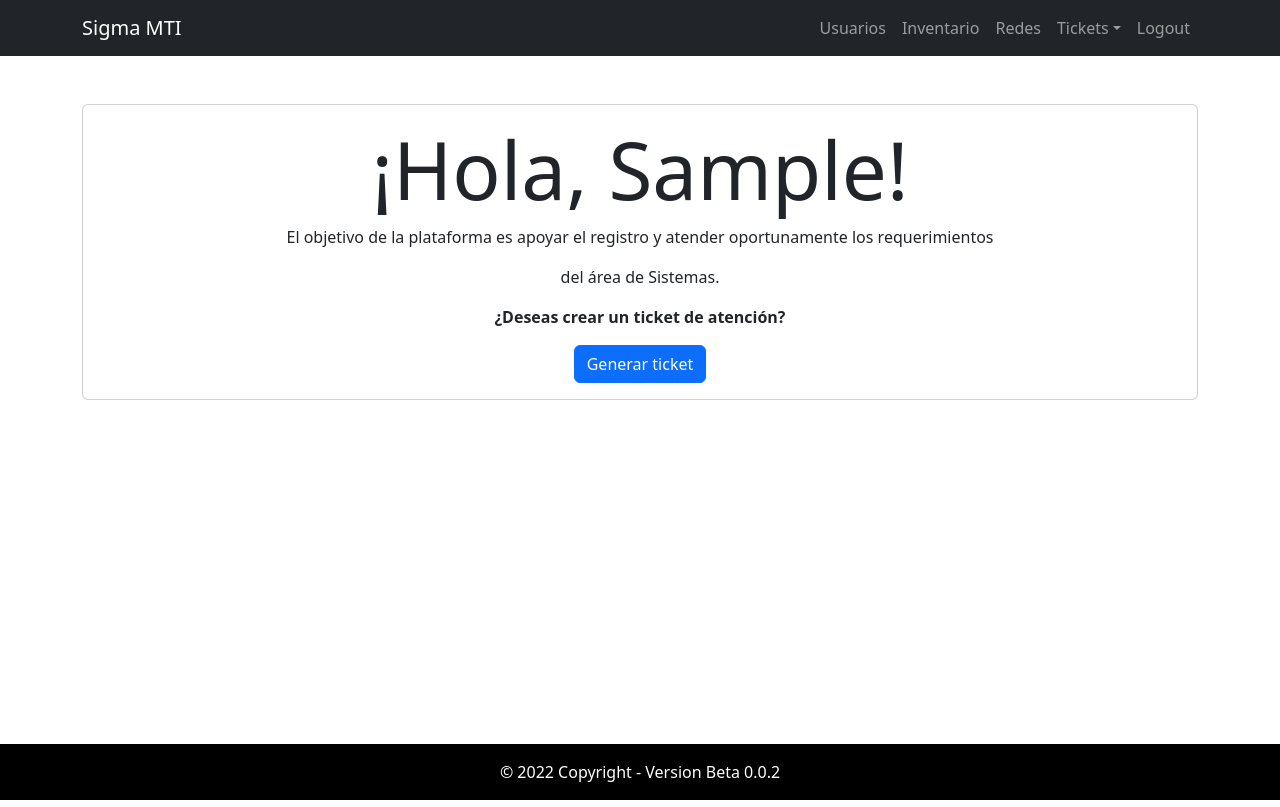
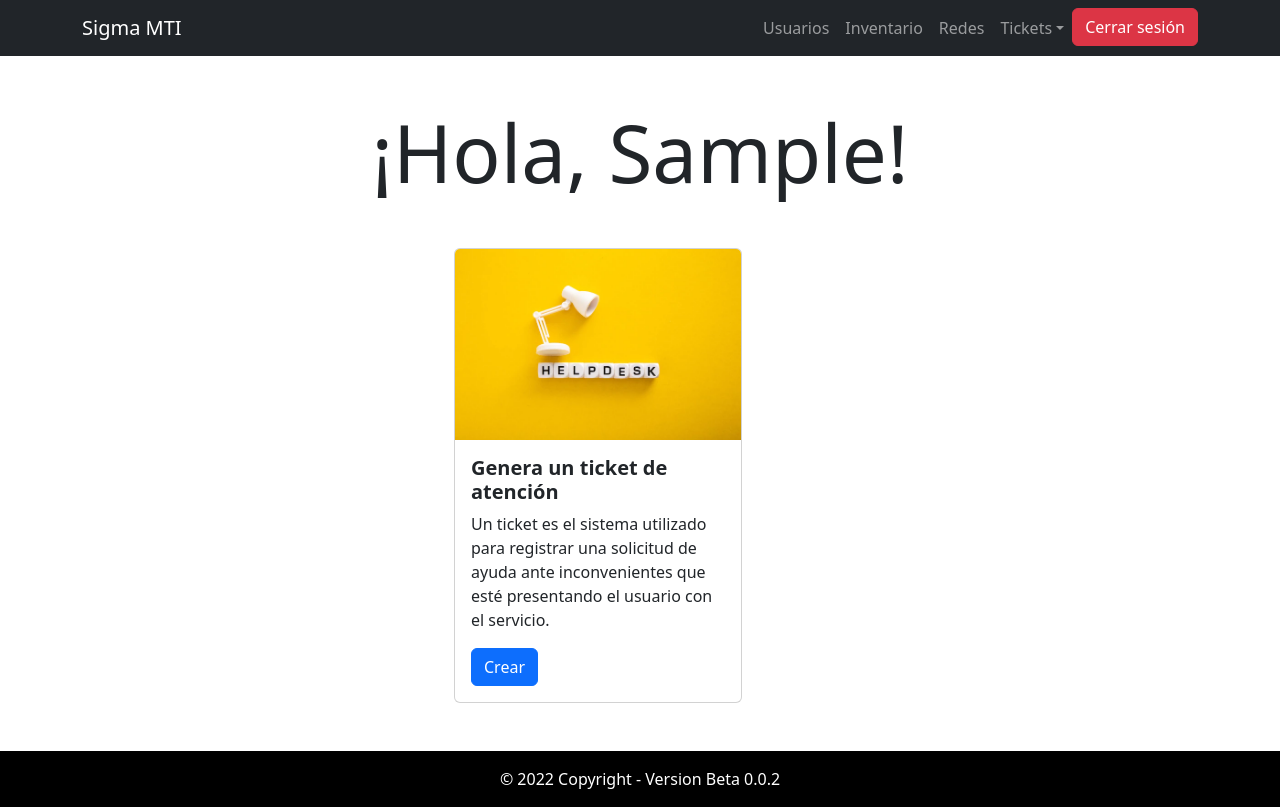
Before and after one commit to ldxsoria/mti, a Django app: page / in a window 1280 px wide. Run offline with Django 4.2, Linux system fonts and the light colour scheme; the visitor is signed in with stand-in values (Sample User, id 1).

Commit message:
mejorando main y base html

```diff
--- a/mti/settings.py
+++ b/mti/settings.py
@@ -120,6 +120,10 @@ USE_TZ = True
 
 STATIC_URL = 'static/'
 
+STATICFILES_DIRS = [
+    os.path.join(BASE_DIR, 'static')
+]
+
 # Default primary key field type
 # https://docs.djangoproject.com/en/4.1/ref/settings/#default-auto-field
 
--- a/myapp/templates/base.html
+++ b/myapp/templates/base.html
@@ -46,7 +46,7 @@
                 </ul>
               </li>
               <li class="nav-item">
-                <a class="nav-link" href="{% url 'logout' %}">Logout</a>
+                <a class=" btn btn-danger" href="{% url 'logout' %}">Cerrar sesi&oacute;n</a>
               </li>
             </ul>
               {% else %}
--- a/myapp/templates/main.html
+++ b/myapp/templates/main.html
@@ -1,17 +1,25 @@
 {% extends 'base.html' %}
-
+{% load static %}
 {% block content %}
 
 <main class="container py-5">
-    <section class="card card-body">
-        <h1 class="display-1 text-center ">¡Hola, {{user.first_name}}!</h1>
-        <p class="text-center">El objetivo de la plataforma es apoyar el registro y atender oportunamente los requerimientos</p>
-        <p class="text-center">del &aacute;rea de Sistemas.</p>
-        <p class="text-center"><strong>¿Deseas crear un ticket de atención?</strong></p>
-        <div class="d-flex justify-content-evenly">
-            <a class="btn btn-primary" href="{% url 'create_ticket' %}">
-                Generar ticket
-            </a>
+    <section >
+
+        <!--p class="text-center mb-5">El objetivo de la plataforma es apoyar el registro y atender oportunamente los requerimientos <br>del &aacute;rea de Sistemas.</p-->
+        <div class="row">
+            <h1 class="display-1 text-center mb-5 ">¡Hola, {{user.first_name}}!</h1>
+            <div class="d-flex d-flex justify-content-around">
+                <div class="col-md-4">
+                    <div class="card" style="width: 18rem;">
+                        <img class="card-img-top" src="{% static 'image/ticket_bg.webp' %}" alt="Card image cap">
+                        <div class="card-body">
+                            <h5 class="card-title"><strong>Genera un ticket de atenci&oacute;n</strong></h5>
+                            <p class="card-text">Un ticket es el sistema utilizado para registrar una solicitud de ayuda ante inconvenientes que esté presentando el usuario con el servicio.</p>
+                            <a href="{% url 'create_ticket' %}" class="btn btn-primary">Crear</a>
+                        </div>
+                      </div>
+                </div>
+            </div>
         </div>
     </section>
 </main>
```
Also changed, not shown: static/image/ticket_bg.webp (added).
